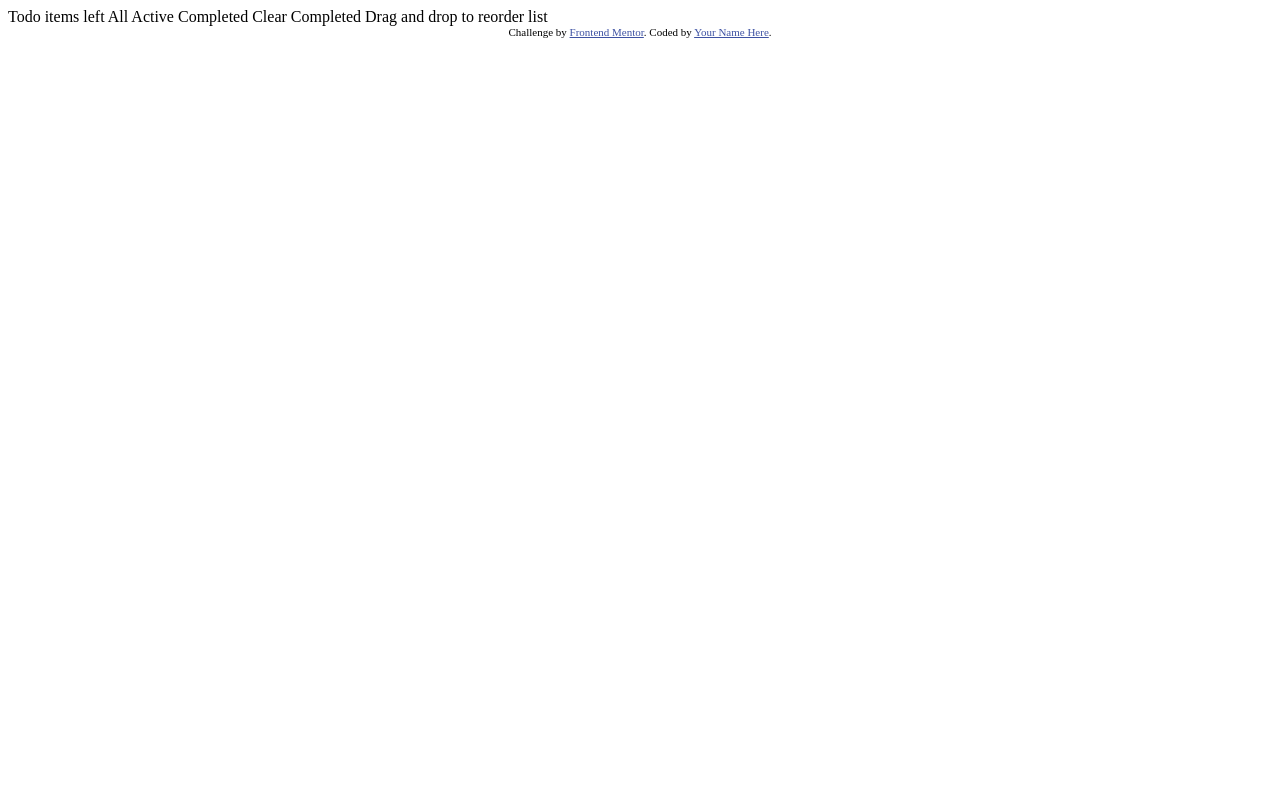
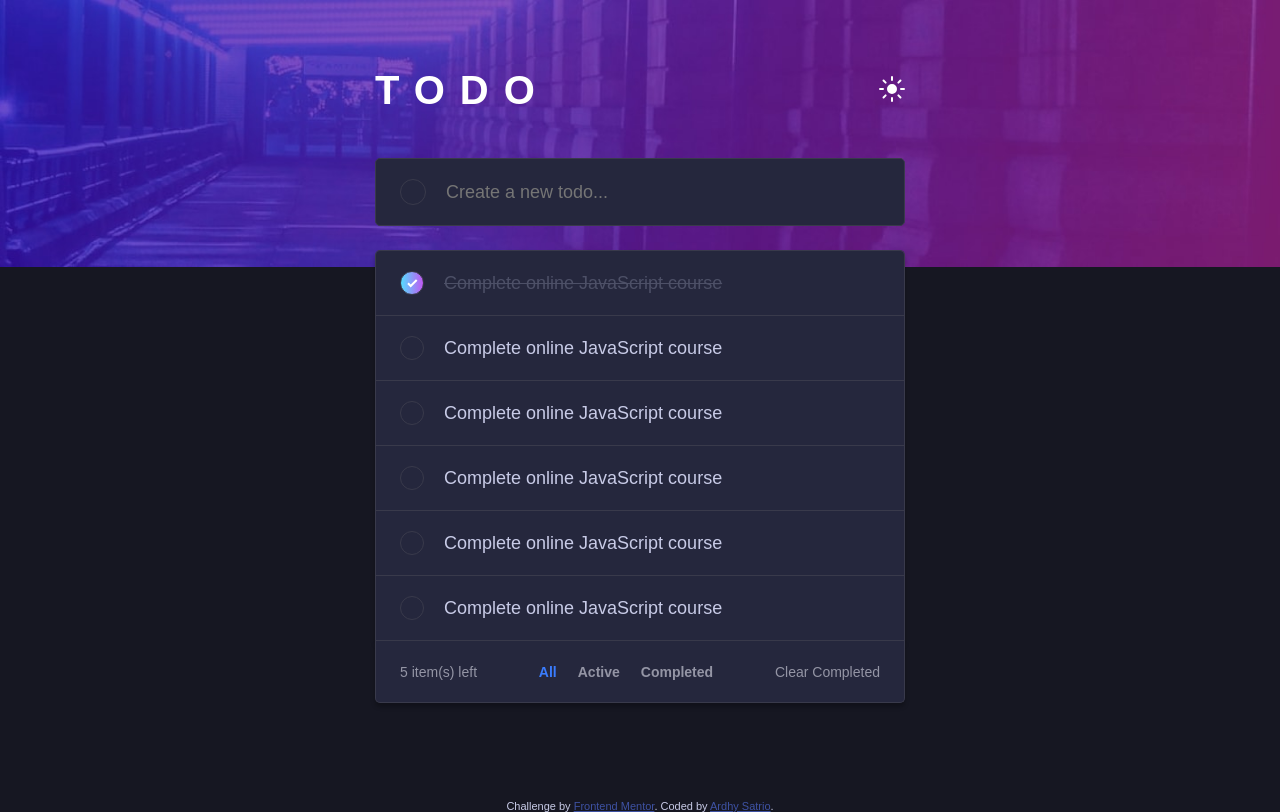
Before and after one commit to kadabengarann/todo-app, a plain HTML site: page index.html in a window 1280 px wide. Drawn offline with Linux system fonts and the light colour scheme.

Commit message:
simple desktop display

```diff
--- /dev/null
+++ b/assets/css/style.css
@@ -0,0 +1,277 @@
+* {
+  margin: 0;
+  padding: 0;
+}
+:root {
+  --blueLight: #192ea5;
+  --blue: #00137a;
+  --darkenBlue: #000d69;
+  --buttonColor: #ff396f;
+  --text1: #535461;
+  --text2: #fdfdfd;
+  --bg1: #fafafa;
+  --card1: #fafafa;
+  --card2: #fff;
+}
+@font-face {
+  font-family: "Suisse Int'l";
+  src: url("//db.onlinewebfonts.com/t/13ab13418f633c1b0516fed6e30bedbc.eot");
+  src: url("//db.onlinewebfonts.com/t/13ab13418f633c1b0516fed6e30bedbc.eot?#iefix")
+      format("embedded-opentype"),
+    url("//db.onlinewebfonts.com/t/13ab13418f633c1b0516fed6e30bedbc.svg#Suisse Int'l")
+      format("svg");
+}
+
+@font-face {
+  font-family: "Suisse Intl Light";
+  src: url("https://d33wubrfki0l68.cloudfront.net/87565495e16c505216fe3004e633b4b87f3a5c05/0cff4/static/media/suisseintl-light.9be8b893.ttf");
+}
+@import url("https://fonts.googleapis.com/css2?family=Josefin+Sans:wght@400;700&display=swap");
+html {
+  scroll-behavior: smooth;
+  font-size: 62.5%;
+  color: #c8cbe7;
+}
+body {
+  font-family: "Josefin Sans", sans-serif;
+  display: flex;
+  flex-direction: column;
+  align-items: center;
+  justify-content: center;
+  background-image: url("../img/bg-desktop-dark.jpg");
+  background-repeat: no-repeat;
+  background-position: top;
+  background-size: contain;
+  background-color: hsl(235, 21%, 11%);
+  min-height: 100vh;
+  font-size: 1.8rem;
+}
+/* Hide scrollbar for Chrome, Safari and Opera */
+body::-webkit-scrollbar {
+  display: none;
+}
+body {
+  -ms-overflow-style: none; /* IE and Edge */
+  scrollbar-width: none; /* Firefox */
+}
+
+nav,
+article,
+aside {
+  flex-grow: 1;
+  display: flex;
+  align-items: center;
+  flex-direction: column;
+  justify-content: center;
+}
+.todo_container {
+  width: 100%;
+  max-width: 530px;
+  display: block;
+  align-items: center;
+  justify-content: center;
+  flex-direction: column;
+  min-height: 100vh;
+}
+.btn {
+  cursor: pointer;
+  background-color: transparent;
+  border: none;
+  color: #9495a5;
+  font-size: 1.4rem;
+  line-height: 1.4rem;
+  font-family: inherit;
+}
+
+.btn--bold {
+  font-weight: bold;
+}
+
+.btn:focus {
+  outline: none;
+}
+
+.btn:hover {
+  color: #e3e4f1;
+  /* color: #494C6B; */
+}
+
+p.btn {
+  pointer-events: none;
+}
+
+p.btn:hover {
+  color: inherit;
+}
+
+header {
+  display: block;
+}
+main {
+  flex-direction: column;
+}
+.container {
+  width: 100%;
+  max-width: 530px;
+  display: flex;
+  align-items: center;
+  justify-content: center;
+  flex-direction: column;
+  background-color: #000d69;
+}
+.logo {
+  display: flex;
+  justify-content: space-between;
+  align-items: center;
+  margin: 7rem 0 0 0;
+}
+
+.logo_title {
+  color: white;
+  font-weight: bold;
+  font-size: 4rem;
+  line-height: 4rem;
+  letter-spacing: 15px;
+}
+
+.btn--theme {
+  background-color: transparent;
+  border: none;
+}
+
+.todo_header {
+  /* width: 100%; */
+  background-color: white;
+  padding: 2rem 2.4rem;
+  border-radius: 5px;
+  display: flex;
+  align-items: center;
+  margin-top: 4.8rem;
+  margin-bottom: 2.4rem;
+  border: 1px solid #e3e4f1;
+  background-color: #25273d;
+  border: 1px solid #393a4b;
+}
+
+.todo_header label {
+  position: absolute;
+  left: -25vw;
+}
+.todo_circle,
+.todo_check {
+  cursor: pointer;
+  width: 24px;
+  height: 24px;
+  border: 1px solid #393a4b;
+  border-radius: 50%;
+  background: transparent;
+}
+
+.todo_input,
+todo_input::-webkit-input-placeholder {
+  font-size: 1.8rem;
+  border: none;
+  font-family: inherit;
+  line-height: 2rem;
+  flex: 1 0;
+  margin-left: 2rem;
+  background: transparent;
+  color: inherit;
+}
+.todo_input:focus {
+  outline: none;
+}
+
+.todo_list_container {
+  border-top: 1px solid #393a4b;
+  border-left: 1px solid #393a4b;
+  border-right: 1px solid #393a4b;
+  border-top-left-radius: 5px;
+  border-top-right-radius: 5px;
+  box-shadow: 0 4px 4px rgba(0, 0, 0, 0.25);
+}
+
+.todo_list_container:first-child {
+  overflow: hidden;
+}
+
+.todo_item {
+  cursor: pointer;
+  display: flex;
+  align-items: center;
+  background-color: #25273d;
+  border-bottom: 1px solid #393a4b;
+  padding: 2rem 2.4rem;
+}
+
+.todo_item p {
+  flex: 1;
+  margin-left: 2rem;
+}
+
+.todo_item--hide {
+  display: none;
+}
+
+.checked p {
+  color: #4d5067;
+  text-decoration: line-through;
+}
+.todo_check {
+  display: flex;
+  align-items: center;
+  justify-content: center;
+  /* background: white; */
+  transition: border 0.5s ease-in-out;
+}
+.todo_check img {
+  transform: scale(0);
+  transition: transform 0.5s ease-in-out;
+}
+
+.checked .todo_check {
+  background: linear-gradient(to right, #55ddff, #c058f3);
+}
+.checked .todo_check img {
+  transform: scale(1);
+}
+.todo_item:hover > .todo_check {
+  border: 1px solid #c058f3;
+}
+.todo_delete {
+  cursor: pointer;
+
+  background: transparent;
+  border: none;
+  transform: scale(0);
+  transition: transform 0.5s ease-in-out;
+  color: #979797;
+}
+.todo_item:hover > .todo_delete {
+  transform: scale(1);
+}
+.filter_container {
+  display: flex;
+  padding: 2rem 2.4rem;
+  background: #25273d;
+  flex-direction: row;
+  align-items: center;
+  justify-content: space-between;
+  border-bottom: 1px solid #393a4b;
+  border-left: 1px solid #393a4b;
+  border-right: 1px solid #393a4b;
+  border-bottom-left-radius: 5px;
+  border-bottom-right-radius: 5px;
+  box-shadow: 0 4px 4px rgba(0, 0, 0, 0.25);
+}
+.filter_center label {
+  background: transparent;
+  margin: 0 0.8rem;
+}
+.filter_center input[type="radio"] {
+  display: none;
+}
+
+.filter_center input[type="radio"]:checked + label {
+  color: #3a7cfd;
+}
--- a/index.html
+++ b/index.html
@@ -1,36 +1,118 @@
 <!DOCTYPE html>
 <html lang="en">
+
 <head>
   <meta charset="UTF-8">
-  <meta name="viewport" content="width=device-width, initial-scale=1.0"> <!-- displays site properly based on user's device -->
+  <meta name="viewport" content="width=device-width, initial-scale=1.0">
+  <!-- displays site properly based on user's device -->
 
   <link rel="icon" type="image/png" sizes="32x32" href="./images/favicon-32x32.png">
-
+  <link rel="stylesheet" href="./assets/css/style.css">
   <title>Frontend Mentor | Todo app</title>
 
   <!-- Feel free to remove these styles or customise in your own stylesheet 👍 -->
   <style>
-    .attribution { font-size: 11px; text-align: center; }
-    .attribution a { color: hsl(228, 45%, 44%); }
+    .attribution {
+      font-size: 11px;
+      text-align: center;
+    }
+
+    .attribution a {
+      color: hsl(228, 45%, 44%);
+    }
   </style>
 </head>
+
 <body>
+  <div class="todo_container">
+    <header class="header">
+      <section class="logo">
+        <h2 class="logo_title">TODO</h2>
+        <button class="btn btn--theme" id="theme-toggle">
+          <!-- <img class="todo_item--hide" src="./assets/img/icon-sun.svg" alt="moon icon to apply dark mode" /> -->
+          <img src="./assets/img/icon-sun.svg" alt="sun icon to apply light mode" />
+        </button>
+      </section>
+      <div class="todo_header">
+        <div class="todo_circle">
+        </div>
+        <label for="todo-input">Create a new todo</label>
+        <input type="text" class="todo_input" name="todo-input" id="todo-input" placeholder="Create a new todo..." />
+      </div>
+    </header>
+    <main class="main">
+      <ul class="todo_list_container" id="todo-container">
+        <!-- items added by JavaScript -->
+        <li class="todo_item checked" id="0">
+          <button class=" btn todo_check">
+            <img src="./assets/img/icon-check.svg" alt="" class="">
+          </button>
+          <p>Complete online JavaScript course</p>
+          <button class="btn todo_delete"><img src="./assets/img/icon-cross.svg" alt=""></button>
+        </li>
+        <li class="todo_item" id="0">
+          <button class=" btn todo_check">
+            <img src="./assets/img/icon-check.svg" alt="" class="">
+          </button>
+          <p>Complete online JavaScript course</p>
+          <button class="btn todo_delete"><img src="./assets/img/icon-cross.svg" alt=""></button>
+        </li>
+        <li class="todo_item" id="0">
+          <button class=" btn todo_check">
+            <img src="./assets/img/icon-check.svg" alt="" class="">
+          </button>
+          <p>Complete online JavaScript course</p>
+          <button class="btn todo_delete"><img src="./assets/img/icon-cross.svg" alt=""></button>
+        </li>
+        <li class="todo_item" id="0">
+          <button class=" btn todo_check">
+            <img src="./assets/img/icon-check.svg" alt="" class="">
+          </button>
+          <p>Complete online JavaScript course</p>
+          <button class="btn todo_delete"><img src="./assets/img/icon-cross.svg" alt=""></button>
+        </li>
+        <li class="todo_item" id="0">
+          <button class=" btn todo_check">
+            <img src="./assets/img/icon-check.svg" alt="" class="">
+          </button>
+          <p>Complete online JavaScript course</p>
+          <button class="btn todo_delete"><img src="./assets/img/icon-cross.svg" alt=""></button>
+        </li>
+        <li class="todo_item" id="0">
+          <button class=" btn todo_check">
+            <img src="./assets/img/icon-check.svg" alt="" class="">
+          </button>
+          <p>Complete online JavaScript course</p>
+          <button class="btn todo_delete"><img src="./assets/img/icon-cross.svg" alt=""></button>
+        </li>
+      </ul>
+      <div class="filter_container">
+        <div class="filter_left">
+          <p class="btn"><span id="items-left">5</span> item(s) left</p>
+        </div>
+        <div class="filter_center">
+          <input type="radio" name="filter" id="all" value="all" class="btn btn--bold" checked>
+          <label class="btn btn--bold" for="all">All</label>
 
-  Todo
+          <input type="radio" name="filter" id="active" value="active" class="btn btn--bold">
+          <label class="btn btn--bold" for="active">Active</label>
 
-  <!-- Add dynamic number --> items left
+          <input type="radio" name="filter" id="completed" value="completed" class="btn btn--bold">
+          <label class="btn btn--bold" for="completed">Completed</label>
+        </div>
+        <div class="filter_right">
+          <button class="btn btn--clear" id="clear-completed">Clear Completed</button>
+        </div>
+      </div>
+    </main>
+  </div>
+  <footer>
+    <div class="attribution">
+      Challenge by <a href="https://www.frontendmentor.io?ref=challenge" target="_blank">Frontend Mentor</a>.
+      Coded by <a href="#">Ardhy Satrio</a>.
+    </div>
 
-  All
-  Active
-  Completed
+  </footer>
+</body>
 
-  Clear Completed
-
-  Drag and drop to reorder list
-
-  <div class="attribution">
-    Challenge by <a href="https://www.frontendmentor.io?ref=challenge" target="_blank">Frontend Mentor</a>.
-    Coded by <a href="#">Your Name Here</a>.
-  </div>
-</body>
 </html>
```
